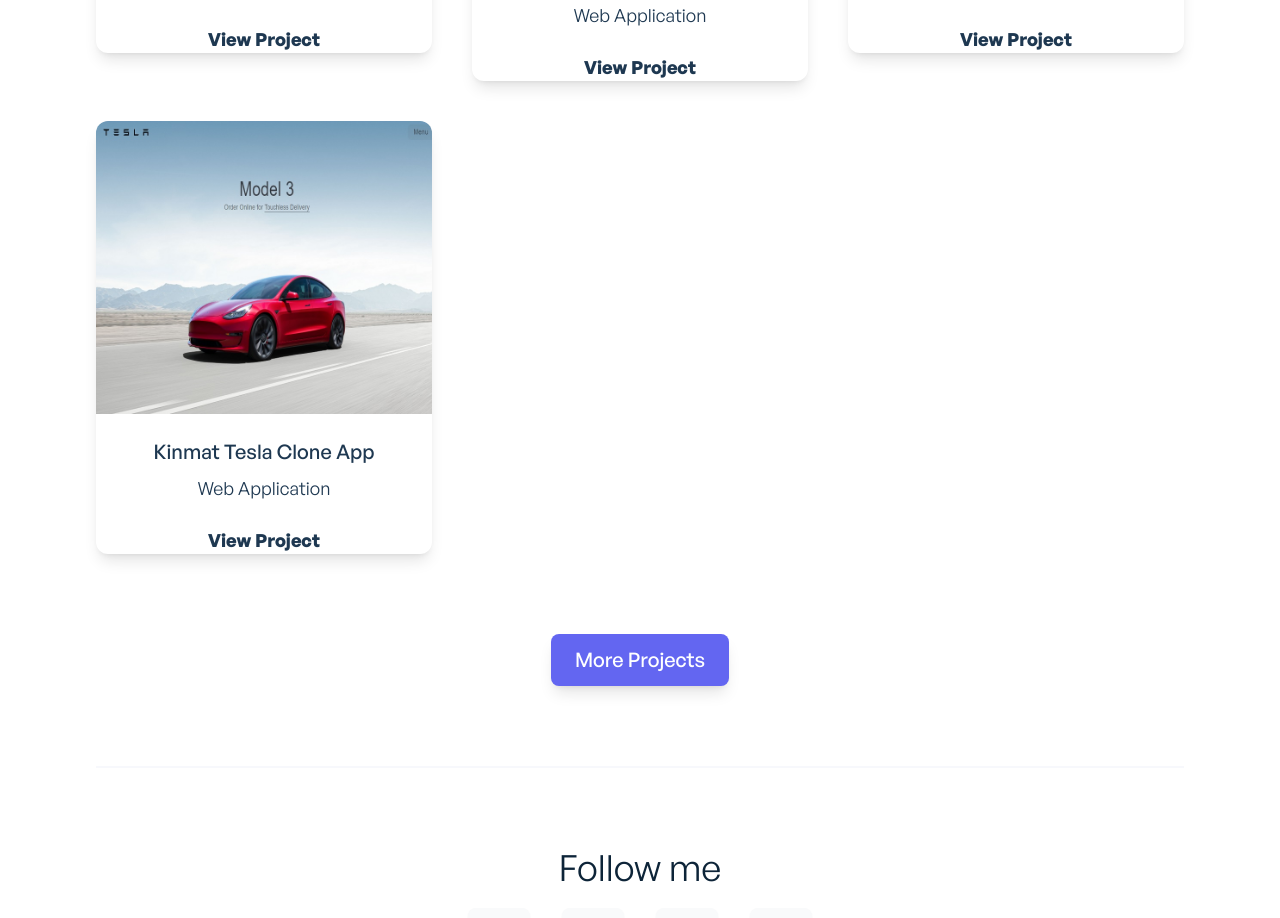
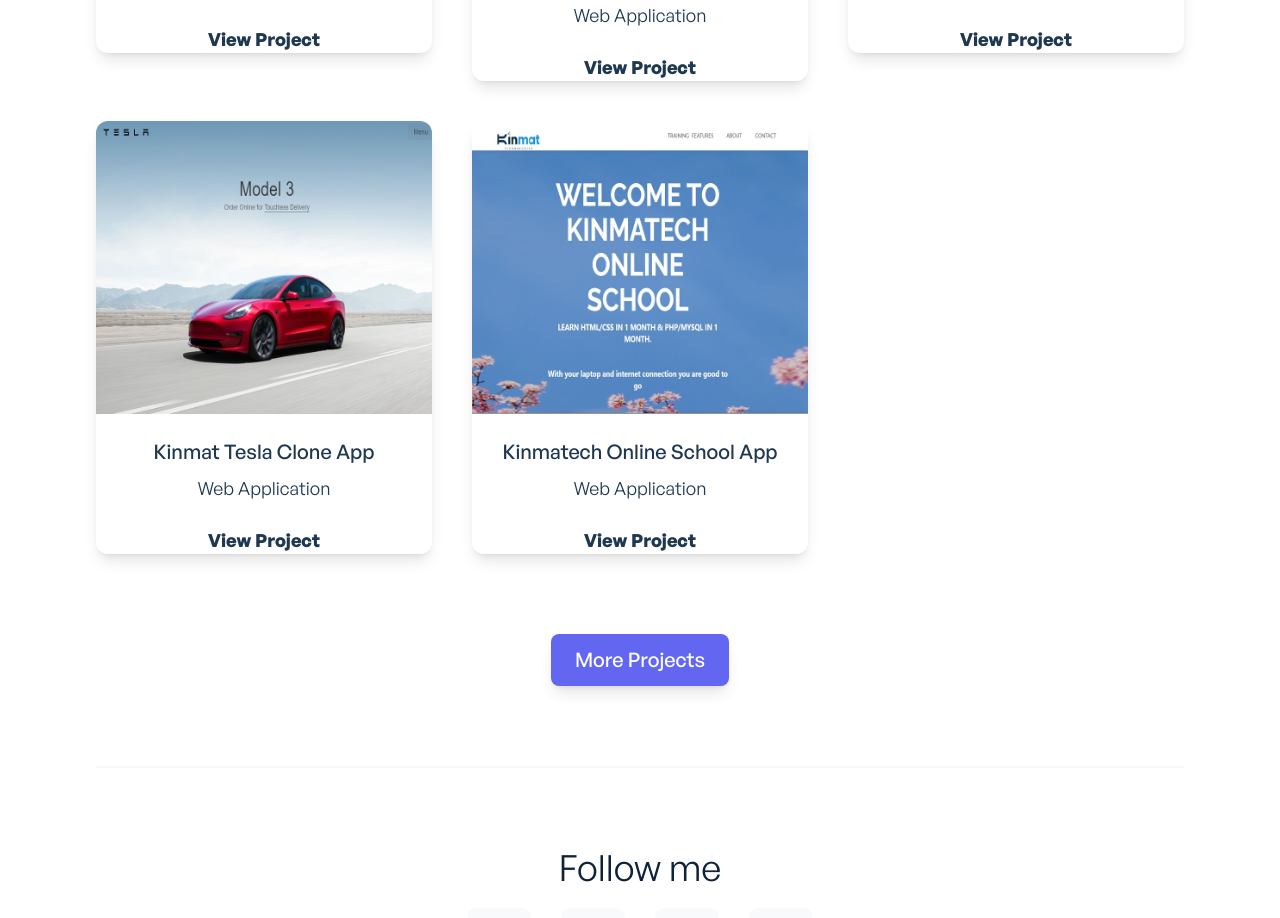
Before and after one commit to KinmatTech/kinmatech-portfolio, a React (Create React App) app: page / in a window 1280 px wide. Shown: the part 1949-2867 px from the top of the page. Built offline with nearby package versions, Linux system fonts and the light colour scheme.

Commit message:
https://github.com/KinmatTech/kinmatech-portfolio.git

```diff
--- a/src/data/projects.js
+++ b/src/data/projects.js
@@ -7,6 +7,8 @@
 import WebImage5 from '../images/5.jpg';
 import WebImage6 from '../images/6.jpg';
 import WebImage7 from '../images/7.jpg';
+import WebImage8 from '../images/8.jpg';
+// import WebImage9 from '../images/9.jpg';
 
 export const projectsData = [
 	{
@@ -65,4 +67,23 @@
 
 
 	},
+	{
+		id: 8,
+		title: 'Kinmatech Online School App',
+		category: 'Web Application',
+		img: WebImage8,
+		url: <Link to = 'https://kinmatech-online-school.vercel.app/' target='_blank'><strong><h2 align="center">View Project</h2></strong></Link>
+
+
+	},
+
+	// {
+	// 	id: 9,
+	// 	title: 'Kinmatech Online School App',
+	// 	category: 'Web Application',
+	// 	img: WebImage8,
+	// 	url: <Link to = 'https://kinmatech-online-school.vercel.app/' target='_blank'><strong><h2 align="center">View Project</h2></strong></Link>
+
+
+	// },
 ];
```
Also changed, not shown: src/images/8.jpg (added).
